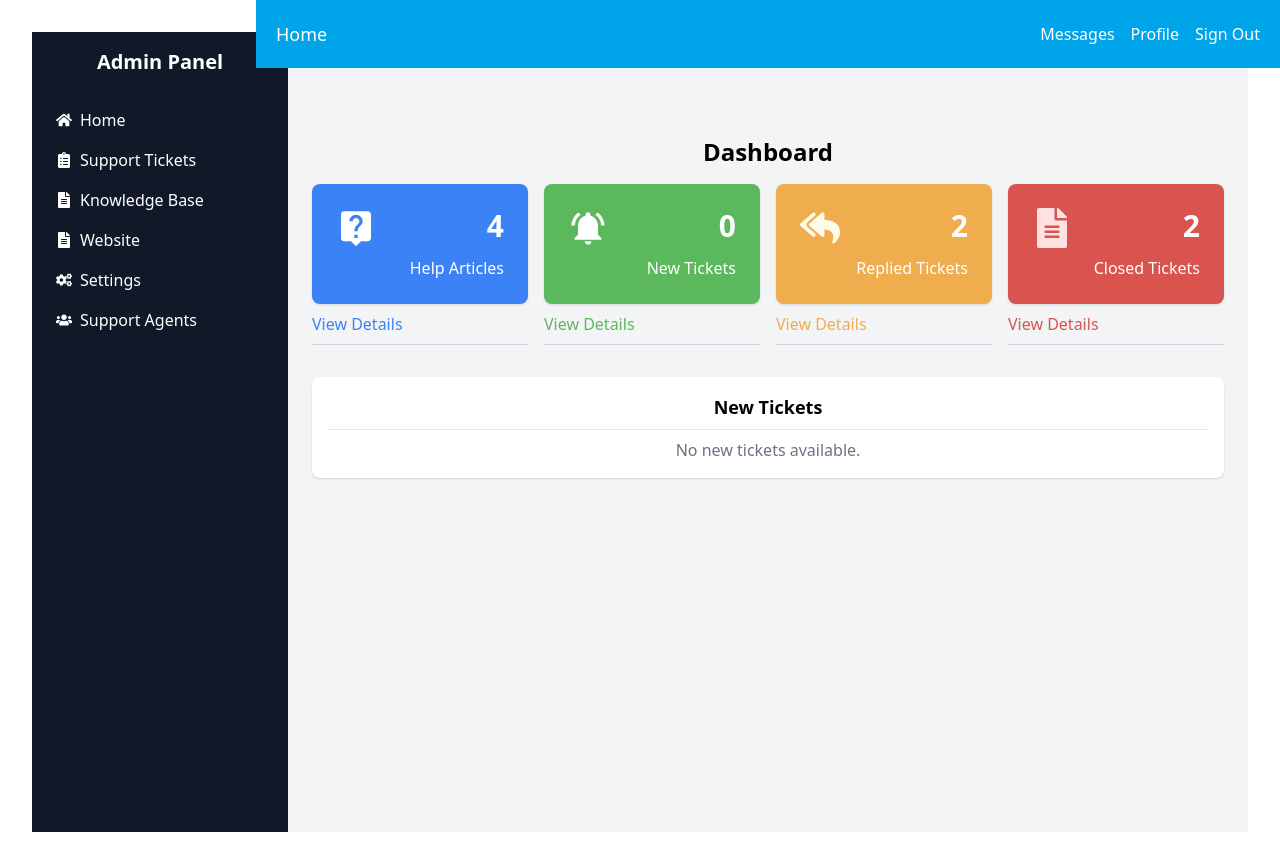
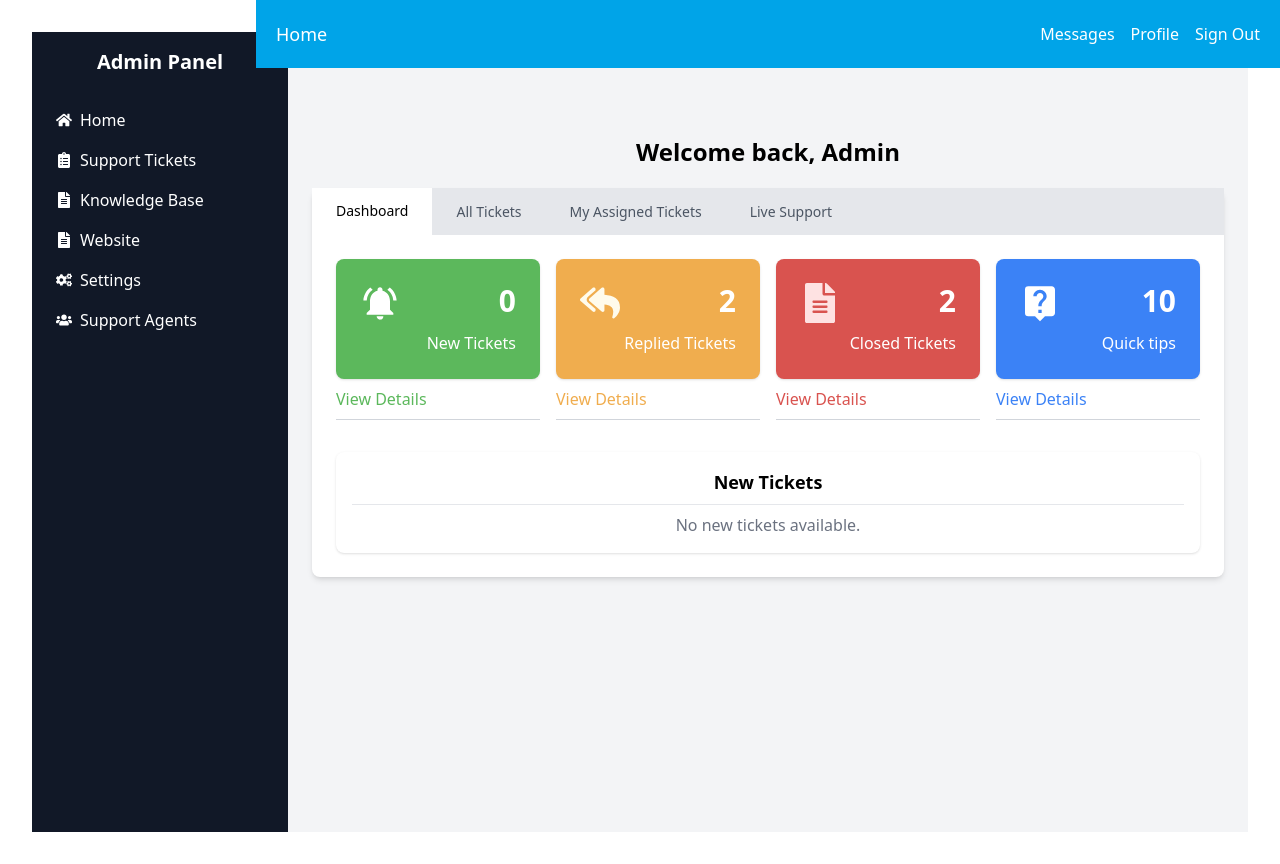
Before and after one commit to justzaid/customer-react-app, a React (Vite) app: page / in a window 1280 px wide. Built offline with nearby package versions, Linux system fonts and the light colour scheme.

Commit message:
Modified the Dashboard component to make it more readable and converted tailwind css into css formatted stylesheet

```diff
--- a/src/DashboardCard/DashboardCard.jsx
+++ b/src/DashboardCard/DashboardCard.jsx
@@ -4,10 +4,10 @@ import { FaFileAlt, FaReplyAll } from "react-icons/fa";
 import { MdNotificationsActive, MdLiveHelp  } from "react-icons/md";
 
 const cardData = [
-  { id: 1, color: "bg-[#3B82F6]", icon: <MdLiveHelp size={40} className="text-white" />, value: 4, text: "Help Articles" },
-  { id: 2, color: "bg-[#5CB85C]", icon: <MdNotificationsActive size={40} className="text-white" />, value: 0, text: "New Tickets" },
-  { id: 3, color: "bg-[#F0AD4E]", icon: <FaReplyAll size={40} className="text-amber-50" />, value: 2, text: "Replied Tickets" },
-  { id: 4, color: "bg-[#D9534F]", icon: <FaFileAlt size={40} className="text-red-100" />, value: 2, text: "Closed Tickets" }
+    { id: 1, color: "bg-[#5CB85C]", icon: <MdNotificationsActive size={40} className="text-white" />, value: 0, text: "New Tickets" },
+    { id: 2, color: "bg-[#F0AD4E]", icon: <FaReplyAll size={40} className="text-amber-50" />, value: 2, text: "Replied Tickets" },
+    { id: 3, color: "bg-[#D9534F]", icon: <FaFileAlt size={40} className="text-red-100" />, value: 2, text: "Closed Tickets" },
+    { id: 4, color: "bg-[#3B82F6]", icon: <MdLiveHelp size={40} className="text-white" />, value: 10, text: "Quick tips" }
 
 ];
 
--- /dev/null
+++ b/src/components/Dashboard/Dashboard.css
@@ -0,0 +1,20 @@
+.tabs-container {
+    display: flex;
+    background-color: #e5e7eb;
+}
+
+.tab-button {
+    padding: 12px 24px;
+    font-size: 0.875rem;
+    font-weight: 500;
+    background-color: #e5e7eb;
+    color: #4b5563;
+    border: none;
+    cursor: pointer;
+}
+
+.tab-button.active {
+    background-color: white;
+    color: black;
+    border-bottom: 2px solid white
+}
--- a/src/components/Dashboard/Dashboard.jsx
+++ b/src/components/Dashboard/Dashboard.jsx
@@ -1,22 +1,85 @@
-import React from "react";
+import React, { useState } from "react";
 import Navbar from "../Navbar/Navbar";
 import SideNavbar from "../SideNavbar/SideNavbar";
 import DashboardCard from "../../DashboardCard/DashboardCard";
 import TicketList from "../TicketList/TicketList";
+import "./Dashboard.css";
 
 const Dashboard = () => {
+    const [toggleState, setToggleState] = useState(1);
+
+    const toggleTab = (index) => {
+        setToggleState(index);
+    };
+
     return (
         <div className="flex">
             <SideNavbar />
 
             <div className="p-6 bg-gray-100 min-h-screen flex-1">
                 <Navbar />
+                <h2 className="text-2xl font-semibold mt-20 mb-5">Welcome back, Admin</h2>
 
-            <h2 className="text-2xl font-semibold mt-20 mb-4">Dashboard</h2>
+                <div className="bg-white rounded-lg shadow-md">
+                    <div className="tabs-container">
+                        <button
+                            className={`tab-button ${toggleState === 1 ? "active" : ""}`}
+                            onClick={() => toggleTab(1)}>
+                            Dashboard
+                        </button>
 
+                        <button
+                            className={`tab-button ${toggleState === 2 ? "active" : ""}`}
+                            onClick={() => toggleTab(2)}>
+                            All Tickets
+                        </button>
+
+                        <button
+                            className={`tab-button ${toggleState === 3 ? "active" : ""}`}
+                            onClick={() => toggleTab(3)}>
+                            My Assigned Tickets
+                        </button>
+
+                        <button
+                            className={`tab-button ${toggleState === 4 ? "active" : ""}`}
+                            onClick={() => toggleTab(4)}>
+                            Live Support
+                        </button>
+                    </div>
+
+                    <div className="p-6">
+                        {toggleState === 1 && (
+                            <div>
                                 <DashboardCard />
+                                <TicketList />
+                            </div>
+                        )}
 
-            <TicketList />
+                        {toggleState === 2 && (
+                            <div>
+                                <h2 className="text-xl font-bold">All Tickets</h2>
+                                <hr className="my-2" />
+                                <p>Lorem ipsum, dolor sit amet consectetur adipisicing elit...</p>
+                            </div>
+                        )}
+
+                        {toggleState === 3 && (
+                            <div>
+                                <h2 className="text-xl font-bold">My Assigned Tickets</h2>
+                                <hr className="my-2" />
+                                <p>Lorem ipsum, dolor sit amet consectetur adipisicing elit...</p>
+                            </div>
+                        )}
+
+                        {toggleState === 4 && (
+                            <div>
+                                <h2 className="text-xl font-bold">Live support</h2>
+                                <hr className="my-2" />
+                                <p>Lorem ipsum, dolor sit amet consectetur adipisicing elit...</p>
+                            </div>
+                        )}
+                    </div>
+                </div>
             </div>
         </div>
     );
```
Lines whose indentation alone changed are shown as unchanged.
